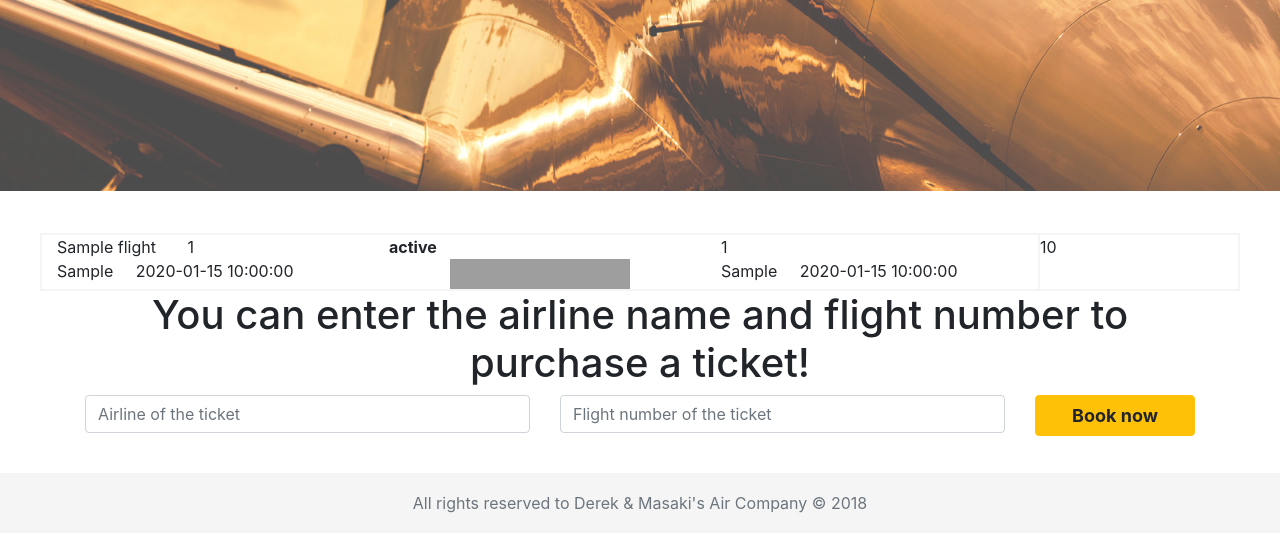
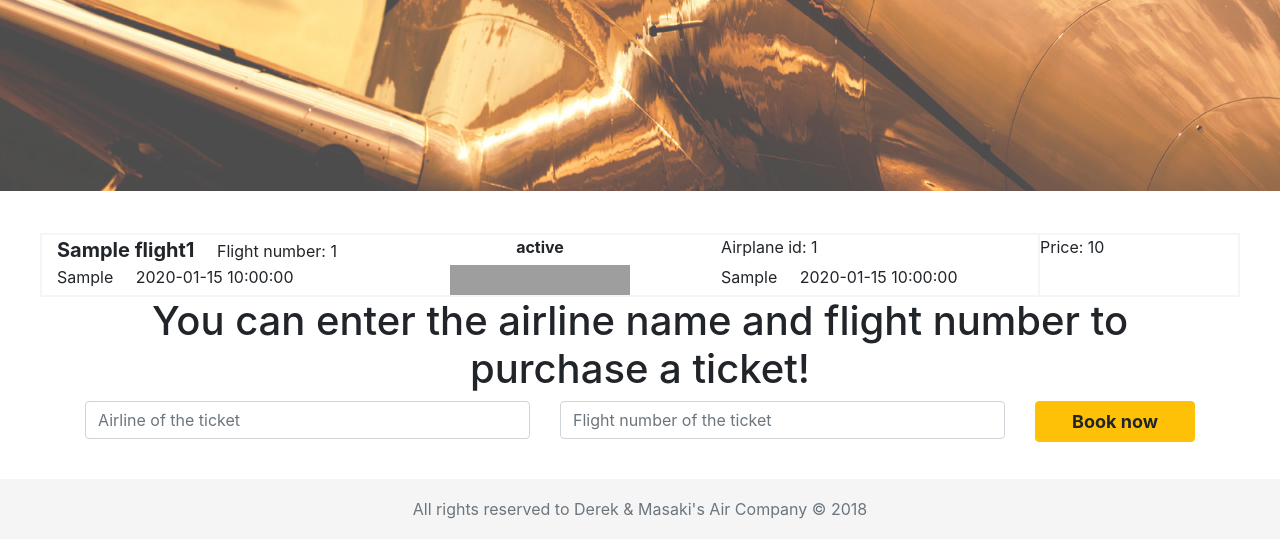
Before and after one commit to Derek-Wds/Air-Company, a Flask app: template templates/customer_home.html in a window 1280 px wide. Shown: the part 890-1429 px from the top of the page. Before the commit the page ends 1403 px from the top, so only its background shows below. Run offline with Flask 2, Linux system fonts and the light colour scheme; the template is opened without the code that fills it: most values are stand-ins (such as "Sample title", 1, 10 or a date in 2020); some libraries are stand-ins or nearby versions; grey boxes are pictures that could not be loaded.

```diff
--- a/templates/customer_home.html
+++ b/templates/customer_home.html
@@ -169,14 +169,15 @@
                                     <div class="col-md-10 col-lg-10 col-sm-10" id="col-left">
                                         <div class="row">
                                             <div class="col col-md-4 col-lg-4 col-sm-4">
-                                                {{ flight['airline_name'] }} &nbsp; &nbsp;
-                                                &nbsp; {{ flight['flight_num'] }}
+                                                <font style="font-size: 20px"><strong>{{ flight1['airline_name'] }}</strong></font>
+                                            &nbsp; &nbsp;
+                                            Flight number: {{ flight1['flight_num'] }}
                                             </div>
-                                            <div class="col col-md-4 col-lg-4 col-sm-4">
+                                            <div class="col col-md-4 col-lg-4 col-sm-4 text-center">
                                                 <strong>{{ flight['status'] }}</strong>
                                             </div>
                                             <div class="col col-md-4 col-lg-4 col-sm-4">
-                                                {{ flight['airplane_id'] }}
+                                                Airplane id: {{ flight1['airplane_id'] }}
                                             </div>
                                         </div>
                                         <div class="row">
@@ -196,7 +197,7 @@
                                     </div>
                                     <div class="col-md-2 col-lg-2 col-sm-2" id="col-right">
                                         <div class="row">
-                                            {{ flight['price'] }}
+                                            Price: {{ flight1['price'] }}
                                         </div>
                                     </div>
                                 </div>
@@ -274,14 +275,15 @@
                                                     <div class="col-md-12 col-lg-12 col-sm-12" id="col-left">
                                                         <div class="row">
                                                             <div class="col col-md-4 col-lg-4 col-sm-4">
-                                                                {{ data['airline_name'] }} &nbsp; &nbsp;
-                                                                &nbsp; {{ data['flight_num'] }}
+                                                                <font style="font-size: 20px"><strong>{{ flight1['airline_name'] }}</strong></font>
+                                                                &nbsp; &nbsp;
+                                                                Flight number: {{ flight1['flight_num'] }}
+                                                            </div>
+                                                            <div class="col col-md-4 col-lg-4 col-sm-4 text-center">
+                                                                <strong>{{ flight1['status'] }}</strong>
                                                             </div>
                                                             <div class="col col-md-4 col-lg-4 col-sm-4">
-                                                                <strong>{{ data['status'] }}</strong>
-                                                            </div>
-                                                            <div class="col col-md-4 col-lg-4 col-sm-4">
-                                                                {{ data['airplane_id'] }}
+                                                                Airplane id: {{ flight1['airplane_id'] }}
                                                             </div>
                                                         </div>
                                                         <div class="row">
--- a/templates/index.html
+++ b/templates/index.html
@@ -293,7 +293,7 @@
                                 <form method="POST">
                                     <div class="col-md-2 col-lg-2 col-sm-2" id="col-right">
                                         <div class="row">
-                                            {{ flight1['price'] }}
+                                            Price: {{ flight1['price'] }}
                                         </div>
                                     </div>
                                 </form>
```
Also changed, not shown: templates/agent_home.html (+11 -8 lines).
